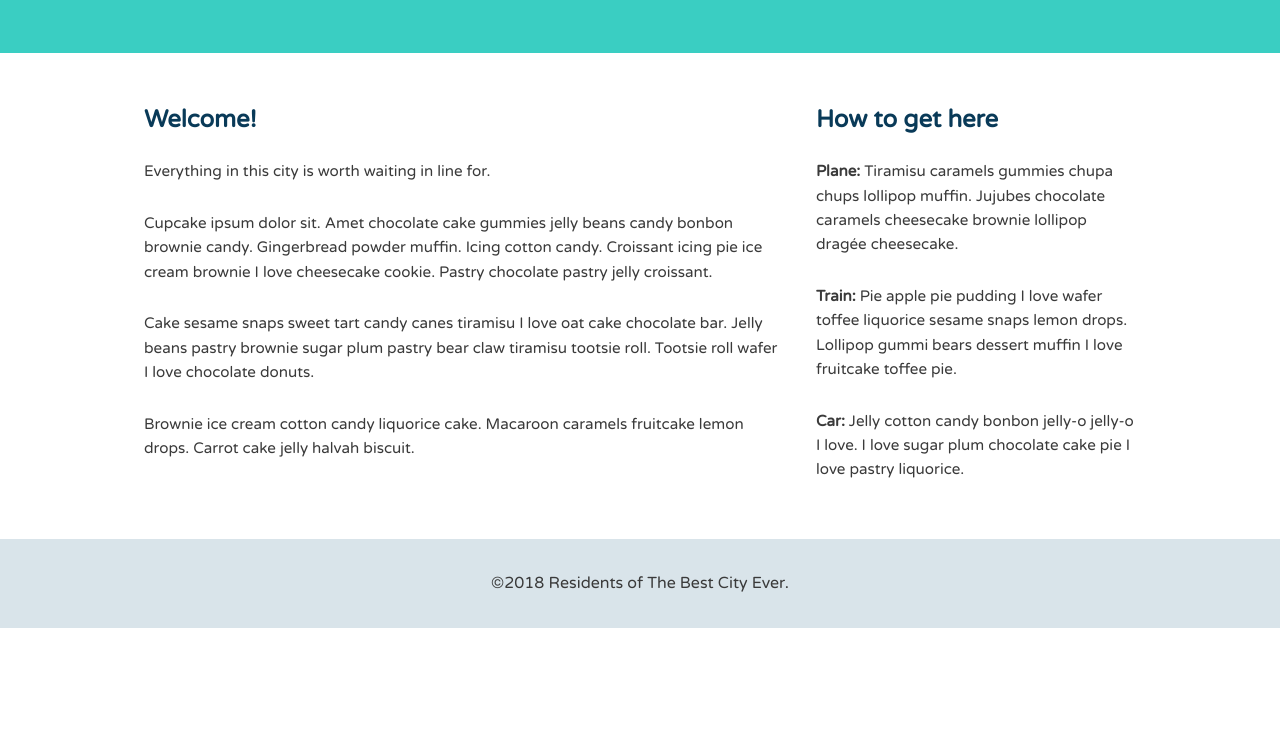
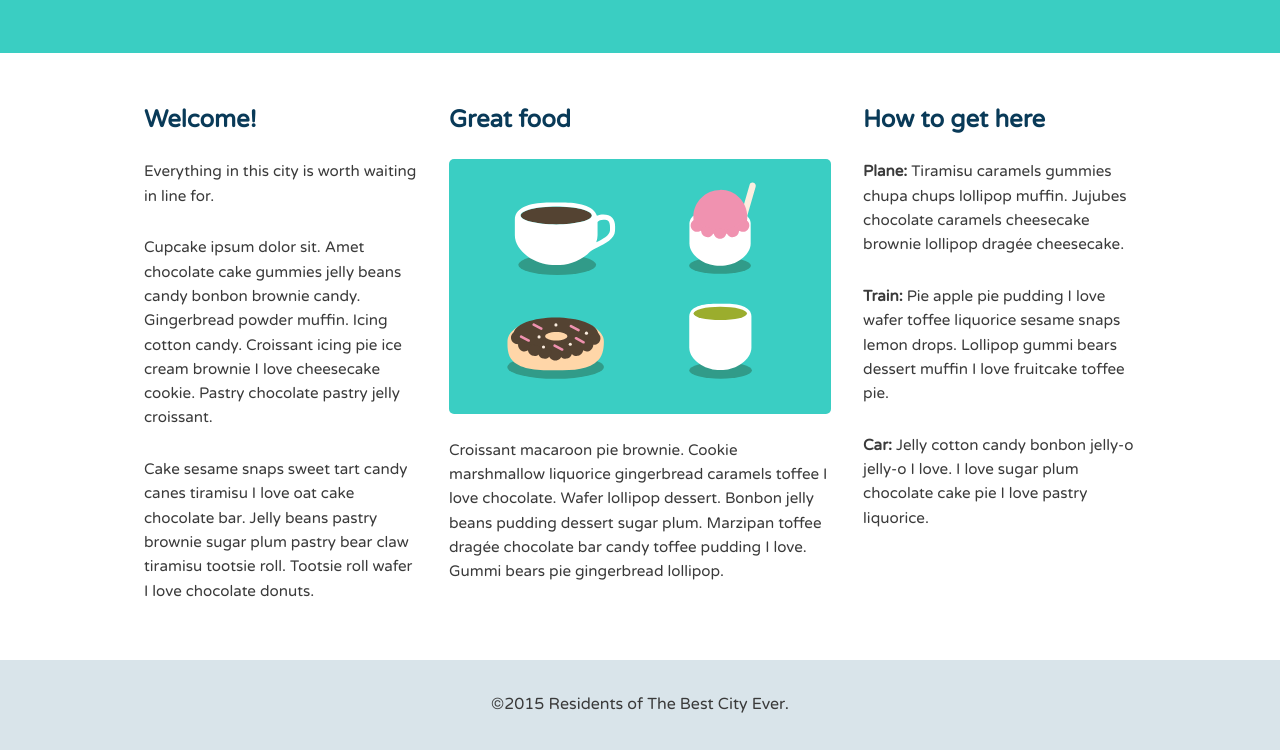
Before and after one commit to Cook1619/Flex-Box-Landing-Page, a plain HTML site: page index.html in a window 1280 px wide. Shown: the part 427-1177 px from the top of the page. Before the commit the page ends 1055 px from the top, so only its background shows below. Drawn offline with Linux system fonts and the light colour scheme.

Commit message:
Added 3 column and fixed breakpoints to display balance on the page

```diff
--- a/css/flexbox.css
+++ b/css/flexbox.css
@@ -13,7 +13,13 @@
     align-items: center;
   }
   .col {
-    flex: 1;
+    flex: 1 50%;
+  }
+  .row {
+    flex-wrap: wrap;
+  }
+  .secondary {
+    order: -1;
   }
 }
 
@@ -23,6 +29,9 @@
     justify-content: space-between;
   }
   .primary {
-    flex: 2;
+    flex-grow: 1.4;
+  }
+  .col {
+    flex-basis: 0;
   }
 }
--- a/index.html
+++ b/index.html
@@ -31,6 +31,15 @@
 
     <div class="row">
         <div class="primary col">
+            <h2>Great food</h2>
+            <img class="feat-img" src="img/treats.svg" alt="Drinks and eats">
+            <p>Croissant macaroon pie brownie. Cookie marshmallow liquorice gingerbread caramels toffee I love
+                chocolate. Wafer lollipop dessert. Bonbon jelly beans pudding dessert sugar plum. Marzipan toffee
+                drag&#233;e chocolate bar candy toffee pudding I love. Gummi bears pie gingerbread lollipop.</p>
+        </div>
+        <!--/.primary-->
+
+        <div class="secondary col">
             <h2>Welcome!</h2>
             <p>Everything in this city is worth waiting in line for.</p>
             <p>Cupcake ipsum dolor sit. Amet chocolate cake gummies jelly beans candy bonbon brownie candy. Gingerbread
@@ -38,12 +47,10 @@
                 Pastry chocolate pastry jelly croissant.</p>
             <p>Cake sesame snaps sweet tart candy canes tiramisu I love oat cake chocolate bar. Jelly beans pastry
                 brownie sugar plum pastry bear claw tiramisu tootsie roll. Tootsie roll wafer I love chocolate donuts.</p>
-            <p>Brownie ice cream cotton candy liquorice cake. Macaroon caramels fruitcake lemon drops. Carrot cake
-                jelly halvah biscuit. </p>
         </div>
-        <!--/.primary-->
+        <!--/.secondary-->
 
-        <div class="secondary col">
+        <div class="tertiary col">
             <h2>How to get here</h2>
             <p><strong>Plane: </strong>Tiramisu caramels gummies chupa chups lollipop muffin. Jujubes chocolate
                 caramels cheesecake brownie lollipop drag&#233;e cheesecake.</p>
@@ -52,11 +59,11 @@
             <p><strong>Car: </strong>Jelly cotton candy bonbon jelly-o jelly-o I love. I love sugar plum chocolate cake
                 pie I love pastry liquorice.</p>
         </div>
-        <!--/.secondary-->
+        <!--/.tertiary-->
     </div>
 
     <footer class="main-footer">
-        <span>&copy;2018 Residents of The Best City Ever.</span>
+        <span>&copy;2015 Residents of The Best City Ever.</span>
     </footer>
 
 </body>
```
